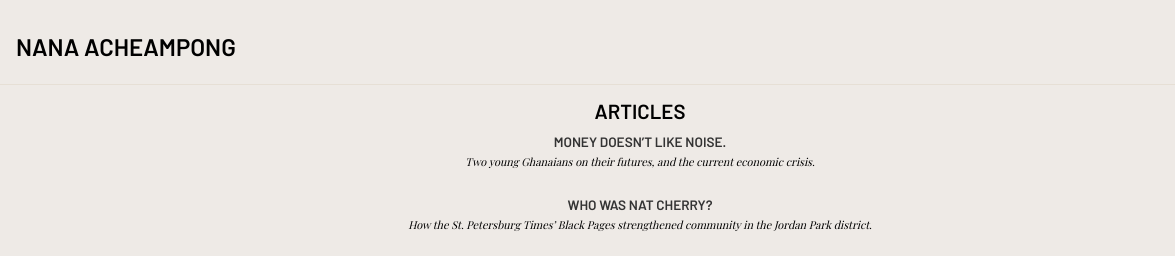
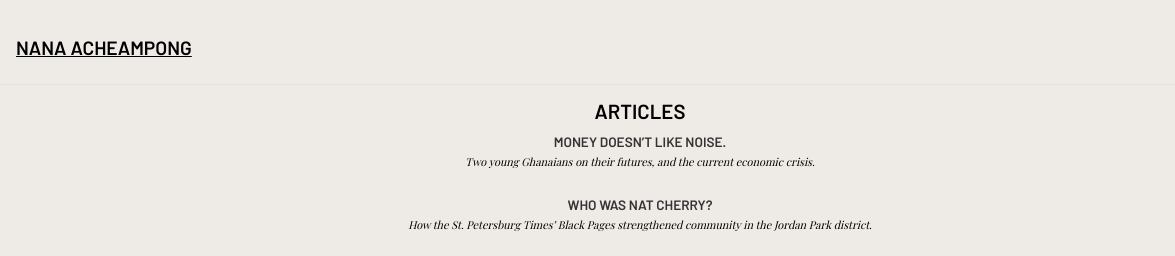
Before and after one commit to nanaksya/Portfolio, a plain HTML site: page index.html in a window 1280 px wide. Shown: the top 256 px of the page, 0-1175 px from the left. Drawn offline with nearby package versions, Linux system fonts and the light colour scheme.

Commit message:
Update index.html

```diff
--- a/index.html
+++ b/index.html
@@ -34,7 +34,7 @@
       justify-self: start;
       text-align: left;
       font-family: 'Barlow', sans-serif;
-      font-size: 1.5rem;
+      font-size: 1.2rem;
       text-transform: uppercase;
       color: #000000;
       line-height: 1.1;
@@ -166,7 +166,7 @@
 <body>
   <header>
     <div class="header-bar">
-      <h1><a href="index.html" style="text-decoration: none; color: #000000;">Nana Acheampong</a></h1>
+      <h1><a href="index.html" style="text-decoration: underline black; color: #000000;">Nana Acheampong</a></h1>
       <a href="africangruel.html">
         <img src="images/Logo.webp" alt="Wild Dog - African Gruel" class="croc-icon">
       </a>
```
